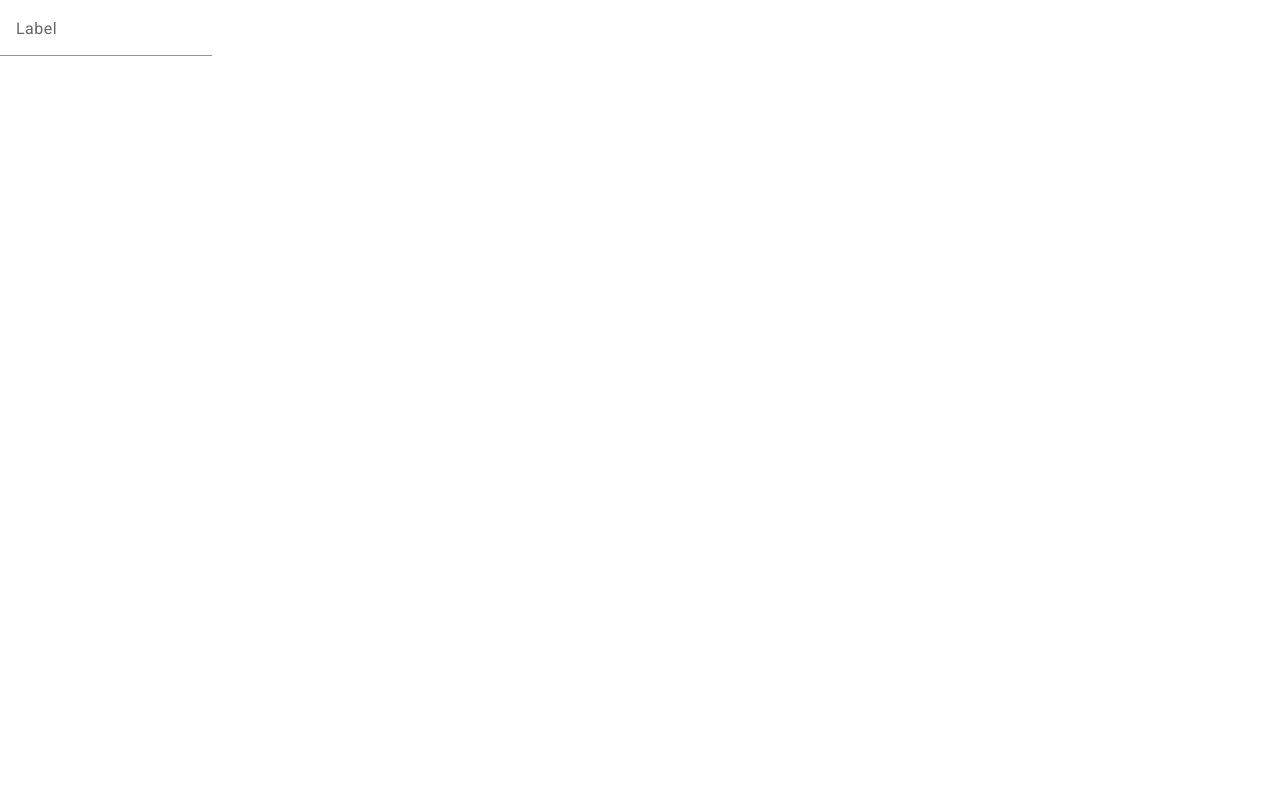
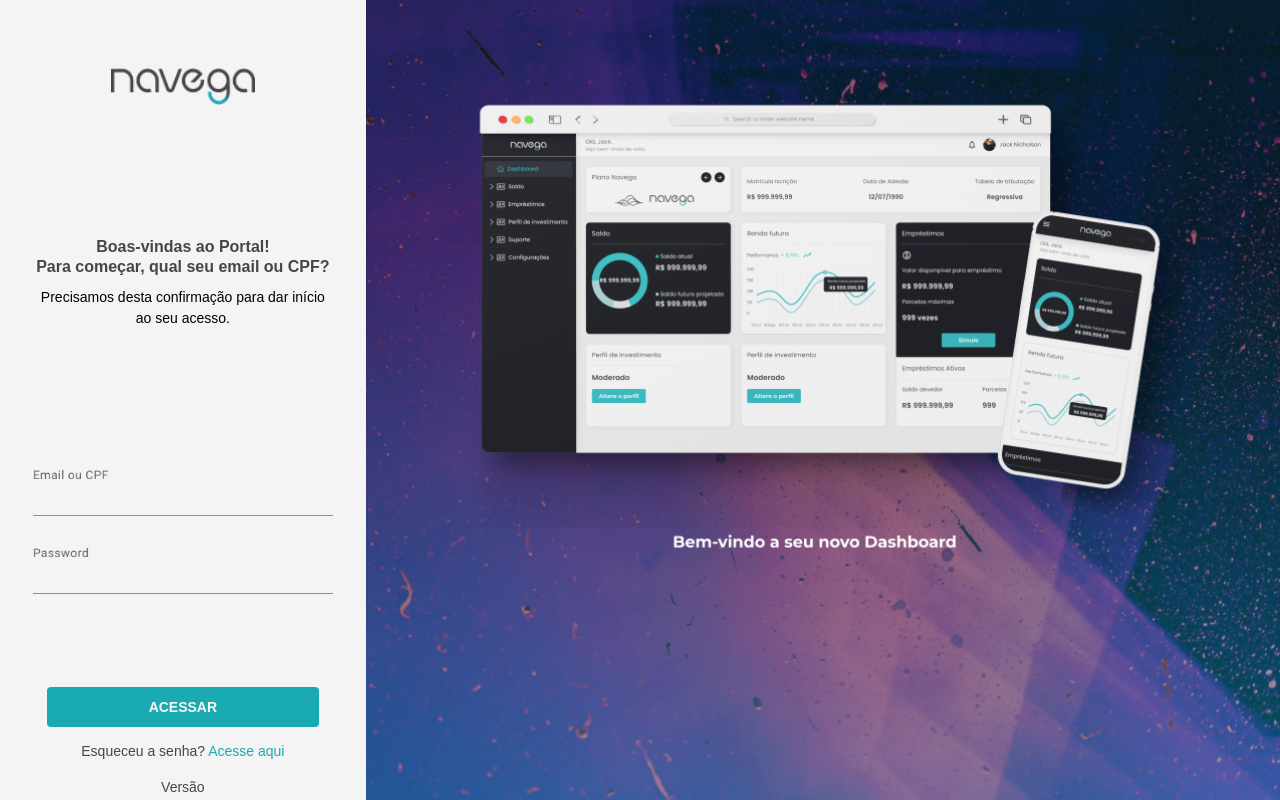
Before and after one commit to jhonataewerton/desfaio-fe-bold, an Angular app in the folder desafio-fe-bold/: page /login in a window 1280 px wide. Built offline with nearby package versions, Linux system fonts and the light colour scheme.

Commit message:
create login page

```diff
--- a/desafio-fe-bold/src/app/app.module.ts
+++ b/desafio-fe-bold/src/app/app.module.ts
@@ -7,6 +7,7 @@
 import { LoginModule } from './modules/login/login.module';
 import { BrowserAnimationsModule } from '@angular/platform-browser/animations';
 import { SharedModule } from './shared/shared.module';
+import { MAT_FORM_FIELD_DEFAULT_OPTIONS } from '@angular/material/form-field';
 
 @NgModule({
   declarations: [AppComponent],
@@ -18,7 +19,7 @@
     LoginModule,
     SharedModule
   ],
-  providers: [],
+  providers: [{provide: MAT_FORM_FIELD_DEFAULT_OPTIONS, useValue: {floatLabel: 'always'}}],
   bootstrap: [AppComponent],
 })
 export class AppModule {}
--- a/desafio-fe-bold/src/app/modules/login/login.component.html
+++ b/desafio-fe-bold/src/app/modules/login/login.component.html
@@ -1 +1,39 @@
-<app-input [labelText]="'Label'" [type]="'asdf'" ></app-input>
+<div class="container">
+  <div class="left">
+    <div class="content">
+      <img src="../../../assets/images/logo-navega.png" width="40%" />
+
+      <div>
+        <span class="tittle">Boas-vindas ao Portal!</span>
+        <span class="tittle"> Para começar, qual seu email ou CPF?</span>
+        <span class="tittle-sub"
+          >Precisamos desta confirmação para dar início ao seu acesso.</span
+        >
+      </div>
+
+      <div class="login-form">
+        <mat-form-field>
+          <mat-label>Email ou CPF</mat-label>
+          <input matInput />
+        </mat-form-field>
+
+        <mat-form-field>
+          <mat-label>Password</mat-label>
+          <input matInput type="password" />
+        </mat-form-field>
+      </div>
+    </div>
+
+    <app-button
+      [textContent]="'acessar'"
+      [class]="'btn btn-primary'"
+    ></app-button>
+
+    <span class="tittle tittle-sub">Esqueceu a senha? <a >Acesse aqui</a></span>
+    <span class="tittle tittle-sub">Versão </span>
+  </div>
+
+  <div class="right">
+    <!-- A imagem será definida como background via CSS -->
+  </div>
+</div>
--- a/desafio-fe-bold/src/app/modules/login/login.component.scss
+++ b/desafio-fe-bold/src/app/modules/login/login.component.scss
@@ -0,0 +1,104 @@
+@import "src/app/variables.scss";
+
+* {
+  margin: 0;
+  padding: 0;
+  box-sizing: border-box;
+}
+
+.container {
+  display: flex;
+  height: 100vh;
+}
+
+.content {
+  display: flex;
+  flex-direction: column;
+  justify-content: space-around;
+  align-items: center;
+  width: 360px;
+  height: 680px;
+}
+
+.left,
+.right {
+  display: flex;
+  align-items: center;
+  justify-content: center;
+}
+
+.left {
+  width: 40%;
+  background-color: #f4f4f4;
+  flex-direction: column;
+  justify-content: space-around;
+}
+
+.right {
+  width: 100%;
+  background-image: url("./../../../assets/images/background.png");
+  background-size: cover;
+  background-position: center;
+}
+
+.tittle {
+  font-family: #{$font-family-base};
+  font-size: 16px;
+  line-height: 20px;
+  font-weight: 600;
+  text-align: center;
+  color: #464646;
+  display: block;
+
+  &-sub {
+    font-family: #{$font-family-base};
+    font-size: 14px;
+    line-height: 21px;
+    font-weight: 400;
+    text-align: center;
+    display: block;
+    margin-top: 10px;
+    max-width: 300px;
+  }
+}
+
+.login-form {
+  text-align: center;
+  display: grid;
+  min-width: 300px;
+}
+
+a {
+  font-family: #{$font-family-base};
+  color: #{$color-primary};
+  font-size: 14px;
+  line-height: 17.5px;
+  font-weight: 400;
+  cursor: pointer;
+}
+
+::ng-deep .mdc-text-field--filled:not(.mdc-text-field--disabled) {
+  background-color: transparent !important;
+}
+
+::ng-deep .mat-mdc-form-field-focus-overlay {
+  background-color: transparent !important;
+}
+
+::ng-deep .mdc-text-field--filled .mdc-line-ripple::after {
+  border-bottom-color: #464646 !important;
+  border-bottom: none !important;
+}
+::ng-deep
+  .mdc-text-field--focused:not(.mdc-text-field--disabled)
+  .mdc-floating-label {
+  color: #464646 !important;
+}
+
+:ng-deep .mdc-line-ripple--active::after {
+  opacity: 0 !important;
+}
+
+::ng-deep .mdc-text-field {
+  padding: 0 !important;
+}
--- a/desafio-fe-bold/src/app/shared/components/button/button.component.scss
+++ b/desafio-fe-bold/src/app/shared/components/button/button.component.scss
@@ -11,8 +11,6 @@
   font-weight: 700;
   text-transform: uppercase;
   cursor: pointer;
-
-
 
   &-primary {
     background-color: #{$color-primary};
--- a/desafio-fe-bold/src/styles.scss
+++ b/desafio-fe-bold/src/styles.scss
@@ -2,3 +2,22 @@
 
 html, body { height: 100%; }
 body { margin: 0; font-family: Roboto, "Helvetica Neue", sans-serif; }
+
+
+// INPUT CUSTOMIZADO
+
+::ng-deep .mdc-text-field--filled:not(.mdc-text-field--disabled) {
+  background-color: transparent !important;
+}
+
+::ng-deep  .mat-mdc-form-field-focus-overlay {
+  background-color: transparent !important;
+}
+
+::ng-deep .mdc-text-field--filled .mdc-line-ripple::after {
+  border-bottom-color: #464646 !important;
+  border-bottom: none !important;
+}
+::ng-deep .mdc-text-field--focused:not(.mdc-text-field--disabled) .mdc-floating-label {
+  color: #464646 !important;
+}
```
Also changed, not shown: desafio-fe-bold/src/app/modules/login/login.module.ts (+7 -2 lines), desafio-fe-bold/src/assets/images/background.png (added), desafio-fe-bold/src/assets/images/logo-navega.png (renamed from desafio-fe-bold/src/assets/img/logo-navega.png).
